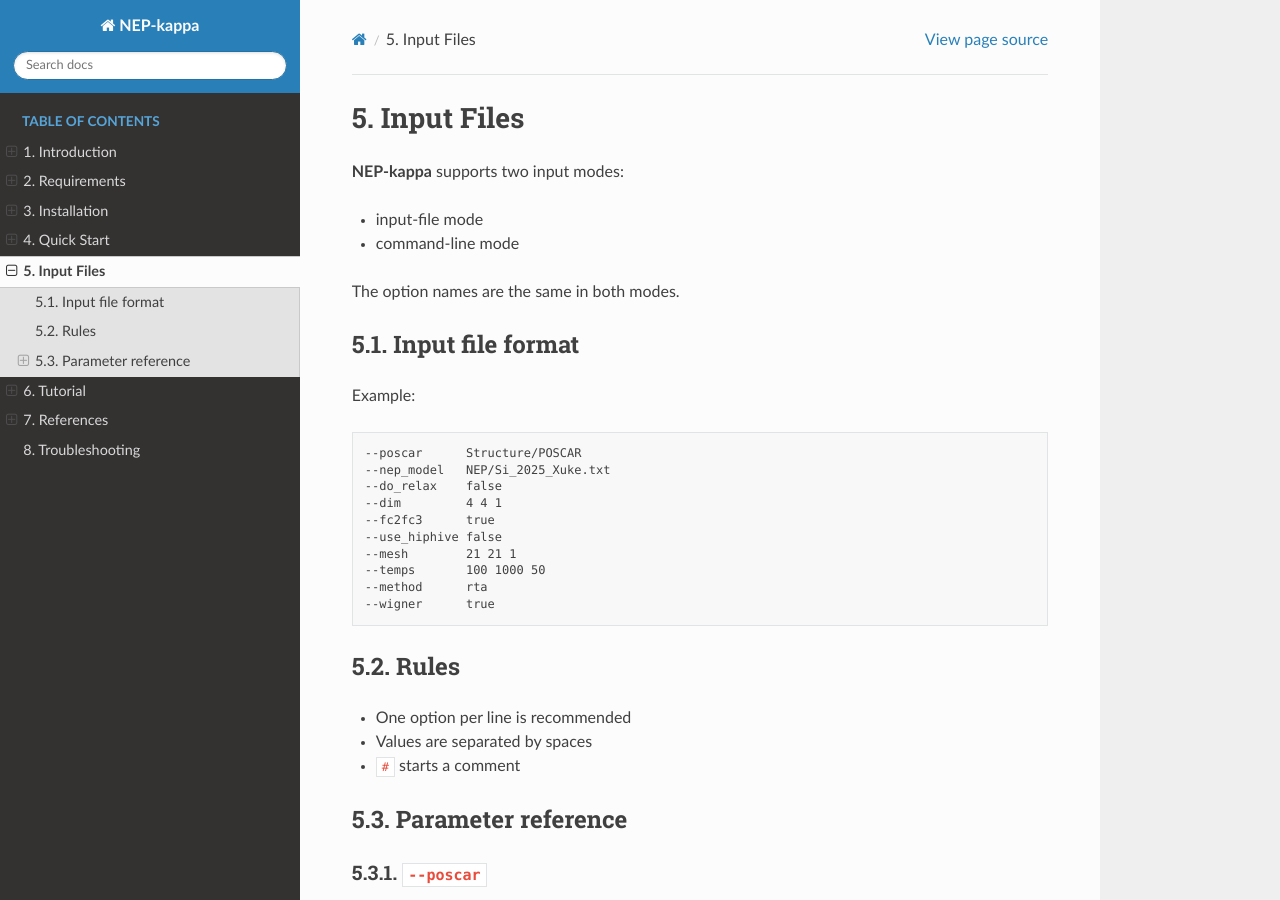
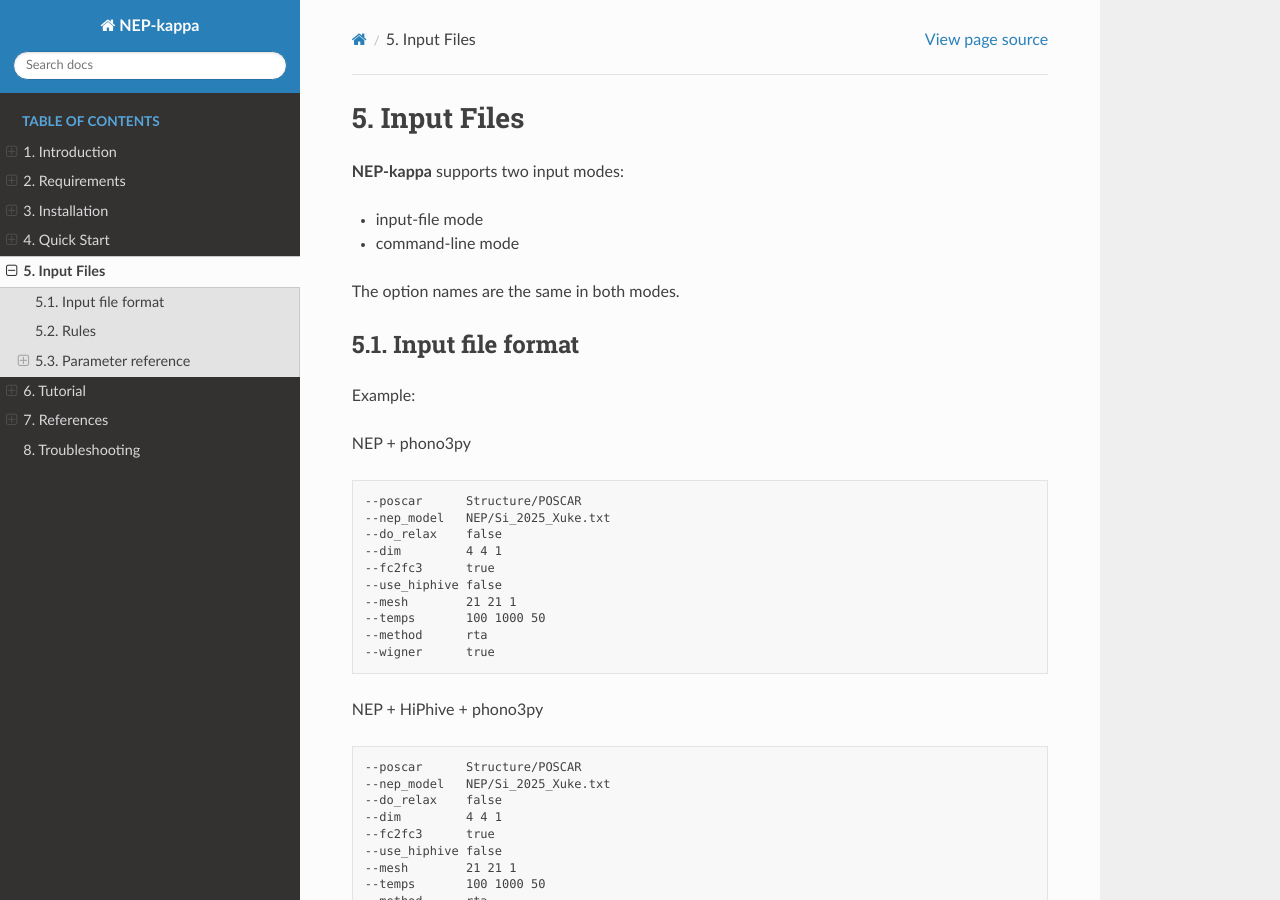
Before and after one commit to lyushisyan/NEP-kappa, a Sphinx documentation site: the page built from docs/source/input_files.rst, in a window 1280 px wide and 900 px high. Built offline with Sphinx 7.4.7 and the Read the Docs theme 3.1.0, drawn with Linux system fonts in a browser that asks for light colours; some of the changed text lies outside the part shown.

Commit message:
modify docs

```diff
--- a/docs/source/input_files.rst
+++ b/docs/source/input_files.rst
@@ -13,6 +13,8 @@
 
 Example:
 
+NEP + phono3py
+
 .. code-block:: text
 
    --poscar      Structure/POSCAR
@@ -25,6 +27,25 @@
    --temps       100 1000 50
    --method      rta
    --wigner      true
+
+NEP + HiPhive + phono3py
+
+.. code-block:: text
+
+   --poscar      Structure/POSCAR
+   --nep_model   NEP/Si_2025_Xuke.txt
+   --do_relax    false
+   --dim         4 4 1
+   --fc2fc3      true
+   --use_hiphive false
+   --mesh        21 21 1
+   --temps       100 1000 50
+   --method      rta
+   --wigner      true
+   --n_structures 500
+   --rattle_std   0.03
+   --min_dist     2.2
+   --cutoffs      5.0 4.0
 
 Rules
 -----
--- a/docs/source/introduction.rst
+++ b/docs/source/introduction.rst
@@ -18,7 +18,6 @@
 2. Relax the structure with NEP (optional)
 3. Generate force constants
 4. Run ``phono3py`` to compute thermal conductivity
-5. Plot example results
 
 Supported routes
 ----------------
```
Also changed, not shown: docs/source/starting.rst (+4 -19 lines), docs/source/tutorial.rst (+9 -4 lines).
